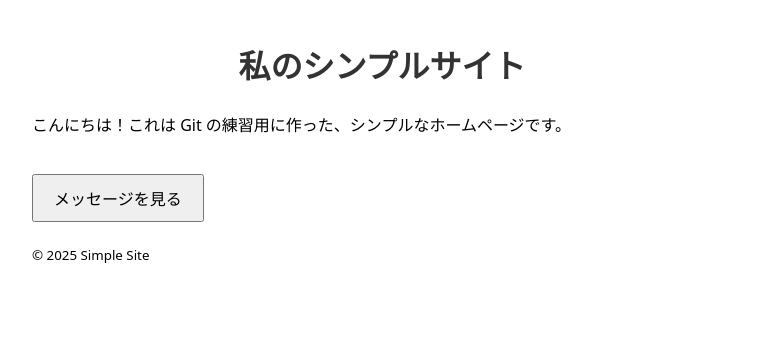
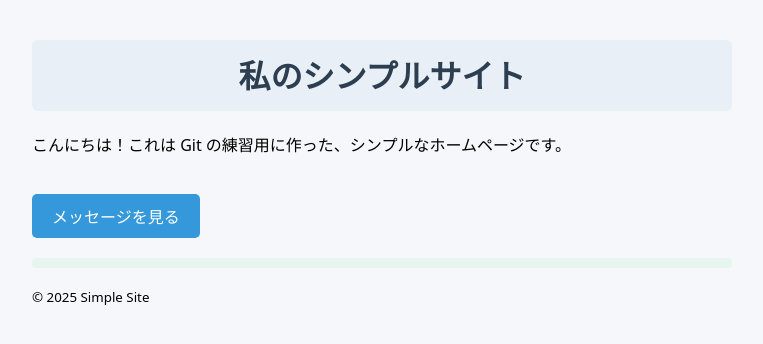
Before and after one commit to okayu888/20251124day21, a plain HTML site: page 20251124-day21/index.html in a window 1280 px wide. Shown: the whole page, without its empty margins (258-1021 px from the left). Drawn offline with Linux system fonts and the light colour scheme.

Commit message:
色をつけてみたよ

```diff
--- a/20251124-day21/style.css
+++ b/20251124-day21/style.css
@@ -1,25 +1,45 @@
+/* 全体の背景色を薄いグレーに */
 body {
   font-family: system-ui, sans-serif;
   max-width: 700px;
   margin: 40px auto;
   padding: 0 20px;
   line-height: 1.6;
+  background-color: #f5f7fa; /* 背景色追加 */
 }
 
+/* 見出しにアクセントカラーを追加 */
 header h1 {
   text-align: center;
-  color: #333;
+  color: #2c3e50; /* 少し濃い青みがかった黒 */
+  background: #e8eff7; /* 見出し背景色 */
+  padding: 10px 0;
+  border-radius: 6px;
 }
 
+/* ボタンをカラー化（ブルー系） */
 button {
   margin-top: 20px;
   padding: 10px 20px;
   font-size: 1rem;
   cursor: pointer;
+  background-color: #3498db; /* ボタンの青 */
+  color: white; /* 文字は白 */
+  border: none;
+  border-radius: 5px;
+  transition: 0.2s; /* ホバー時のアニメーション */
 }
 
+button:hover {
+  background-color: #2980b9; /* 少し濃い青（ホバー） */
+}
+
+/* メッセージ表示部分に優しい緑色 */
 #messageArea {
   margin-top: 20px;
   font-weight: bold;
-  color: #087;
+  color: #2d8a5f; /* 緑を濃くして読みやすく */
+  padding: 5px;
+  background: #e6f5ef; /* 薄い緑の背景 */
+  border-radius: 4px;
 }
```
